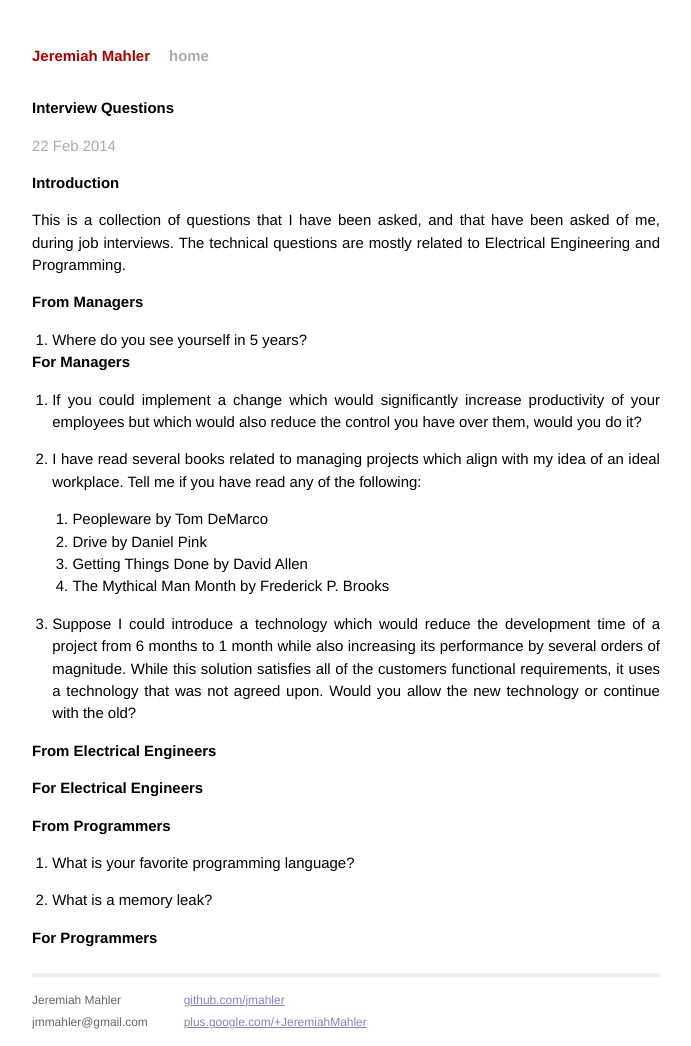
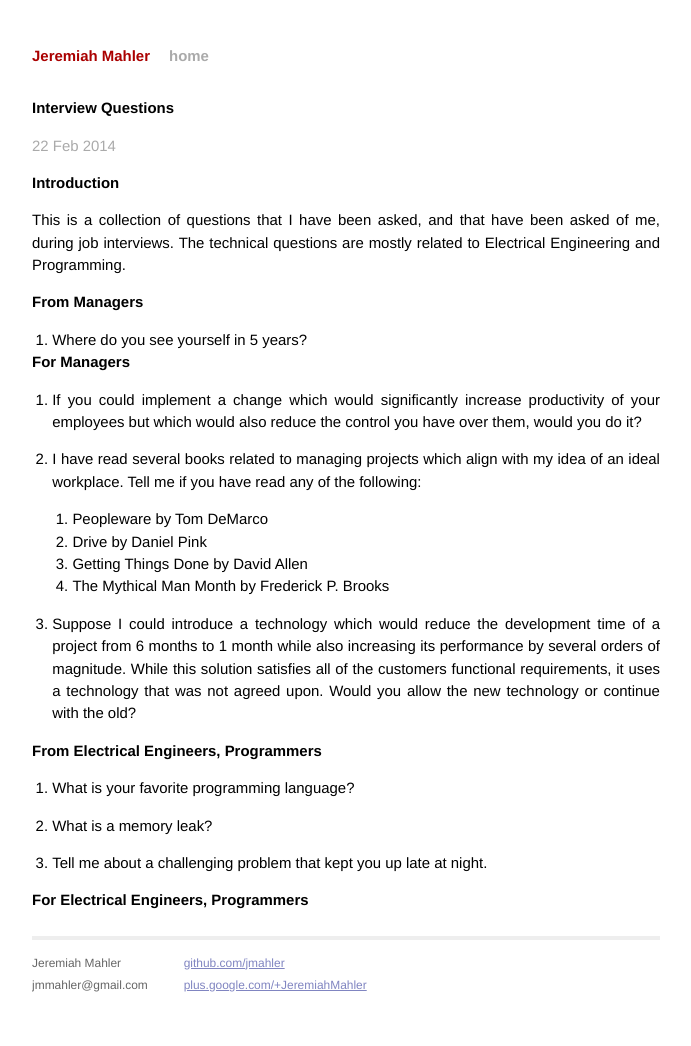
Before and after one commit to jmahler/jmahler.github.io, a Jekyll site: the page built from _posts/2014-02-22-interview_questions.md, in a window 1280 px wide. Shown: the whole page, without its empty margins (294-985 px from the left). Built offline with Jekyll 4.4.1, drawn with Linux system fonts in a browser that asks for light colours; Markdown is read by kramdown in place of the engine named in the settings; after the commit the page ends 1008 px from its top, so only the background shows below that.

Commit message:
added the "challenging problem" interview question

```diff
--- a/_posts/2014-02-22-interview_questions.md
+++ b/_posts/2014-02-22-interview_questions.md
@@ -39,15 +39,12 @@ While this solution satisfies all of the customers functional requirements,
 it uses a technology that was not agreed upon.
 Would you allow the new technology or continue with the old?
 
-# From Electrical Engineers
-
-# For Electrical Engineers
-
-
-# From Programmers
+# From Electrical Engineers, Programmers
 
 1. What is your favorite programming language?
 
 1. What is a memory leak?
 
-# For Programmers
+1. Tell me about a challenging problem that kept you up late at night.
+
+# For Electrical Engineers, Programmers
```
